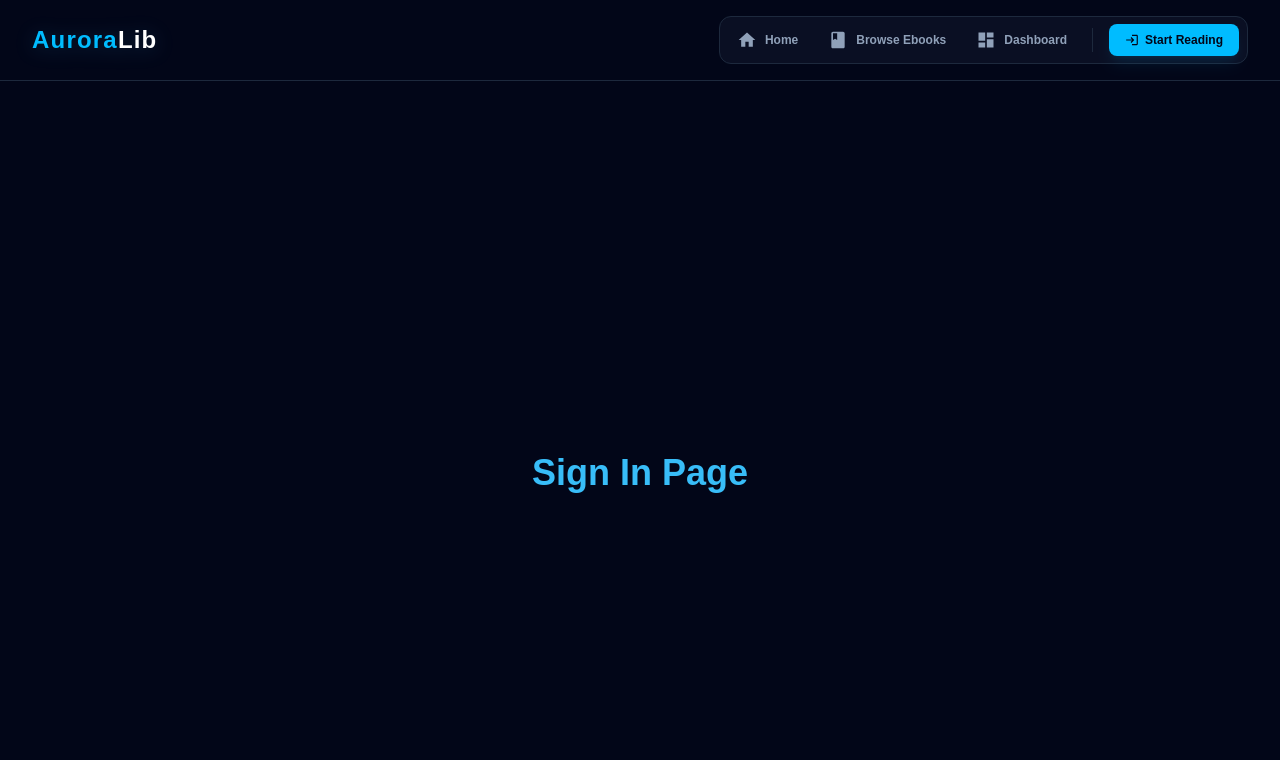
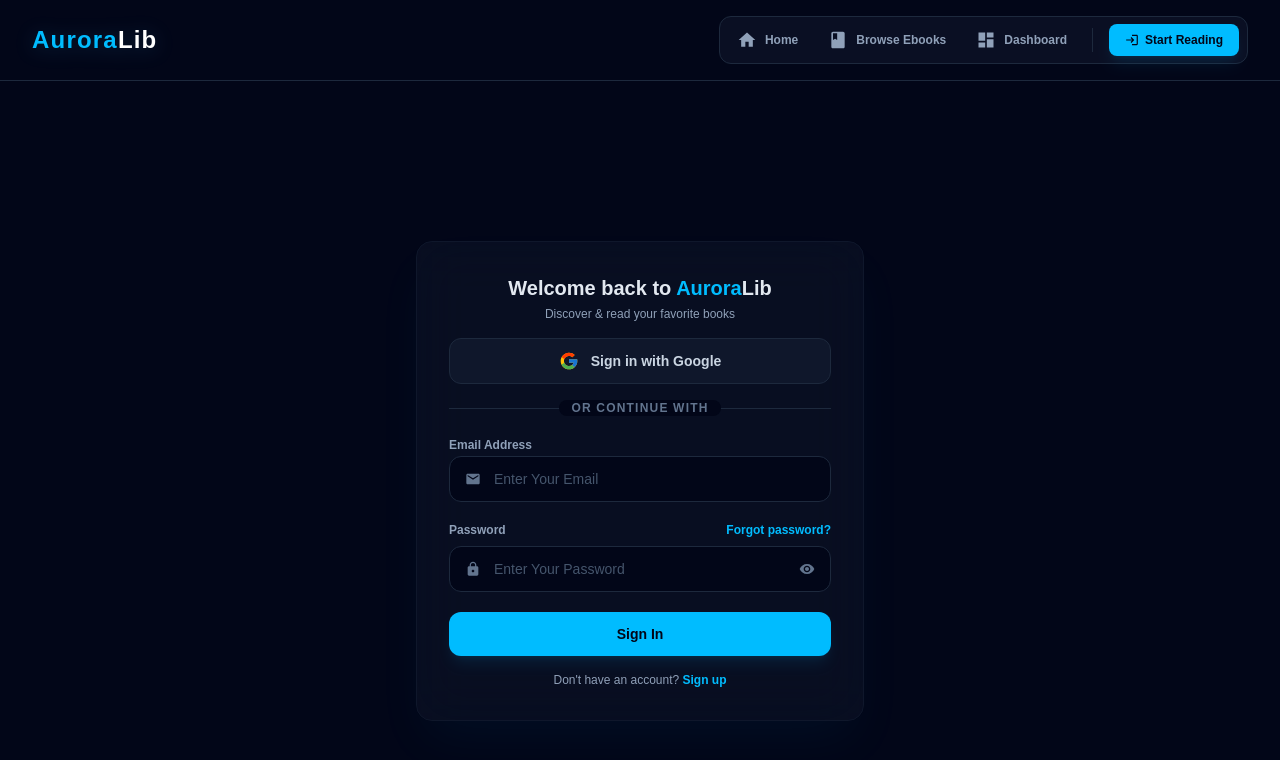
Before and after one commit to moziful/AuroraLib, a Next.js app: page /auth/signin in a window 1280 px wide. Shown: the top 760 px of the page. Built offline with nearby package versions, Linux system fonts and the light colour scheme.

Commit message:
Added SignIn page and Form setup. Got Form Input data successfully.

```diff
--- a/src/app/auth/signin/page.js
+++ b/src/app/auth/signin/page.js
@@ -1,9 +1,137 @@
-export default function SignInPage() {
+"use client";
+
+import { useState } from "react";
+import Link from "next/link";
+import { motion } from "framer-motion";
+import { FcGoogle } from "react-icons/fc";
+import { MdEmail, MdLock, MdVisibility, MdVisibilityOff } from "react-icons/md";
+
+export default function SignIn() {
+    const [formData, setFormData] = useState({ email: "", password: "" });
+    const [showPassword, setShowPassword] = useState(false);
+    const [loading, setLoading] = useState(false);
+
+    const handleChange = (e) => {
+        setFormData({ ...formData, [e.target.name]: e.target.value });
+    };
+
+    const handleSubmit = async (e) => {
+        e.preventDefault();
+        console.log("Form Data:", formData);
+        setLoading(true);
+        // Authentication
+        setTimeout(() => setLoading(false), 1500);
+    };
+
     return (
-        <div className="min-h-screen flex items-center justify-center bg-slate-950">
-            <div className="text-center">
-                <h1 className="text-4xl font-bold text-[#38bdf8] mb-4">Sign In Page</h1>
-            </div>
+        <div className="flex min-h-screen items-center justify-center bg-slate-950 px-4 py-12 sm:px-6 lg:px-8">
+            <motion.div
+                initial={{ opacity: 0, y: 20 }}
+                animate={{ opacity: 1, y: 0 }}
+                transition={{ duration: 0.4, ease: "easeOut" }}
+                className="w-full max-w-md space-y-4 rounded-2xl border border-slate-900 bg-slate-900/50 p-8 backdrop-blur-xl shadow-2xl shadow-sky-400/5"
+            >
+                <div className="text-center ">
+                    <h2 className="text-xl font-bold text-slate-200">Welcome back to <span className="text-sky-400">Aurora</span>Lib</h2>
+                    <p className="mt-1 text-xs text-slate-400">
+                        Discover & read your favorite books
+                    </p>
+                </div>
+                <div className="">
+                    <button
+                        type="button"
+                        className="flex w-full items-center justify-center gap-3 rounded-xl border border-slate-800 bg-slate-900 px-4 py-3 text-sm font-semibold text-slate-300 transition-all duration-200 hover:bg-slate-800 hover:text-white"
+                    >
+                        <FcGoogle className="h-5 w-5" />
+                        Sign in with Google
+                    </button>
+                </div>
+                <div className="relative flex items-center justify-center ">
+                    <div className="absolute inset-0 flex items-center">
+                        <div className="w-full border-t border-slate-800"></div>
+                    </div>
+                    <span className="relative bg-slate-950 rounded-full px-3 text-xs font-bold uppercase tracking-widest text-slate-500">
+                        Or continue with
+                    </span>
+                </div>
+                <form className="space-y-5 " onSubmit={handleSubmit}>
+                    {/* Email Input */}
+                    <div className="space-y-2">
+                        <label className="text-xs font-bold text-slate-400" htmlFor="email">
+                            Email Address
+                        </label>
+                        <div className="relative flex items-center">
+                            <MdEmail className="absolute left-4 h-4 w-4 text-slate-500" />
+                            <input
+                                id="email"
+                                name="email"
+                                type="email"
+                                required
+                                value={formData.email}
+                                onChange={handleChange}
+                                placeholder="Enter Your Email"
+                                className="w-full rounded-xl border border-slate-800 bg-slate-950 py-3 pl-11 pr-4 text-sm text-slate-200 placeholder-slate-600 outline-none transition-all duration-200 focus:border-sky-400/50 focus:ring-1 focus:ring-sky-400/30"
+                            />
+                        </div>
+                    </div>
+                    <div className="space-y-2">
+                        <div className="flex items-center justify-between">
+                            <label className="text-xs font-bold text-slate-400" htmlFor="password">
+                                Password
+                            </label>
+                            <Link
+                                href="/auth/forgot-password"
+                                className="text-xs font-bold text-sky-400 hover:underline"
+                            >
+                                Forgot password?
+                            </Link>
+                        </div>
+                        <div className="relative flex items-center">
+                            <MdLock className="absolute left-4 h-4 w-4 text-slate-500" />
+                            <input
+                                id="password"
+                                name="password"
+                                type={showPassword ? "text" : "password"}
+                                required
+                                value={formData.password}
+                                onChange={handleChange}
+                                placeholder="Enter Your Password"
+                                className="w-full rounded-xl border border-slate-800 bg-slate-950 py-3 pl-11 pr-11 text-sm text-slate-200 placeholder-slate-600 outline-none transition-all duration-200 focus:border-sky-400/50 focus:ring-1 focus:ring-sky-400/30"
+                            />
+                            <button
+                                type="button"
+                                onClick={() => setShowPassword(!showPassword)}
+                                className="absolute right-4 text-slate-500 hover:text-slate-400"
+                            >
+                                {showPassword ? (
+                                    <MdVisibilityOff className="h-4 w-4" />
+                                ) : (
+                                    <MdVisibility className="h-4 w-4" />
+                                )}
+                            </button>
+                        </div>
+                    </div>
+                    <motion.button
+                        whileHover={{ scale: 1.01 }}
+                        whileTap={{ scale: 0.99 }}
+                        type="submit"
+                        disabled={loading}
+                        className=" flex w-full items-center justify-center rounded-xl bg-sky-400 py-3 text-sm font-black text-slate-950 transition-all duration-200 hover:bg-[#7dd3fc] disabled:opacity-50 shadow-lg shadow-sky-400/10"
+                    >
+                        {loading ? (
+                            <div className="h-5 w-5 animate-spin rounded-full border-2 border-slate-950 border-t-transparent" />
+                        ) : (
+                            "Sign In"
+                        )}
+                    </motion.button>
+                </form>
+                <p className=" text-center text-xs text-slate-400">
+                    Don't have an account?{" "}
+                    <Link href="/auth/signup" className="font-bold text-sky-400 hover:underline">
+                        Sign up
+                    </Link>
+                </p>
+            </motion.div>
         </div>
     );
 }
--- /dev/null
+++ b/src/app/auth/signup/page.jsx
@@ -0,0 +1,11 @@
+import React from "react";
+
+const SignUp = () => {
+  return (
+    <div>
+      <h1>Sign Up page</h1>
+    </div>
+  );
+};
+
+export default SignUp;
```
